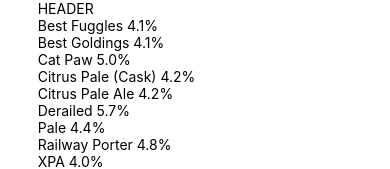
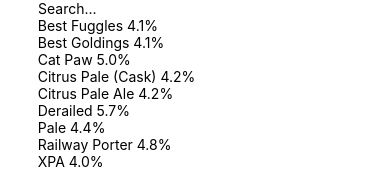
Before and after one commit to dave-co/gbbf-beer, a React Native app: screen / in a window 390 px wide. Shown: the top 169 px of the page. Built offline with nearby package versions, Linux system fonts and the light colour scheme.

Commit message:
search box placeholder

```diff
--- a/components/Header.js
+++ b/components/Header.js
@@ -1,12 +1,25 @@
 import React from 'react';
-import { StyleSheet, Text, View } from 'react-native';
+import { StyleSheet, Text, View, TextInput } from 'react-native';
 
 class Header extends React.Component {
+    constructor(props) {
+        super(props)
+        this.state = {
+            text : ''
+        }
+    }
 
     render(){
         return (
             <View >
-                <Text>HEADER</Text>
+                <View style={{flexDirection: 'row'}}>
+                    <TextInput
+                        placeholder='Search...'
+                        onChangeText={(text) => this.setState({text})}
+                        value={this.state.text}
+                    />
+                    {/* <Text>test</Text> */}
+                </View>
             </View>
         )
     }
```
Also changed, not shown: package.json (line endings or trailing spaces), 1 other file (tests, documents, lock files or other folders).
